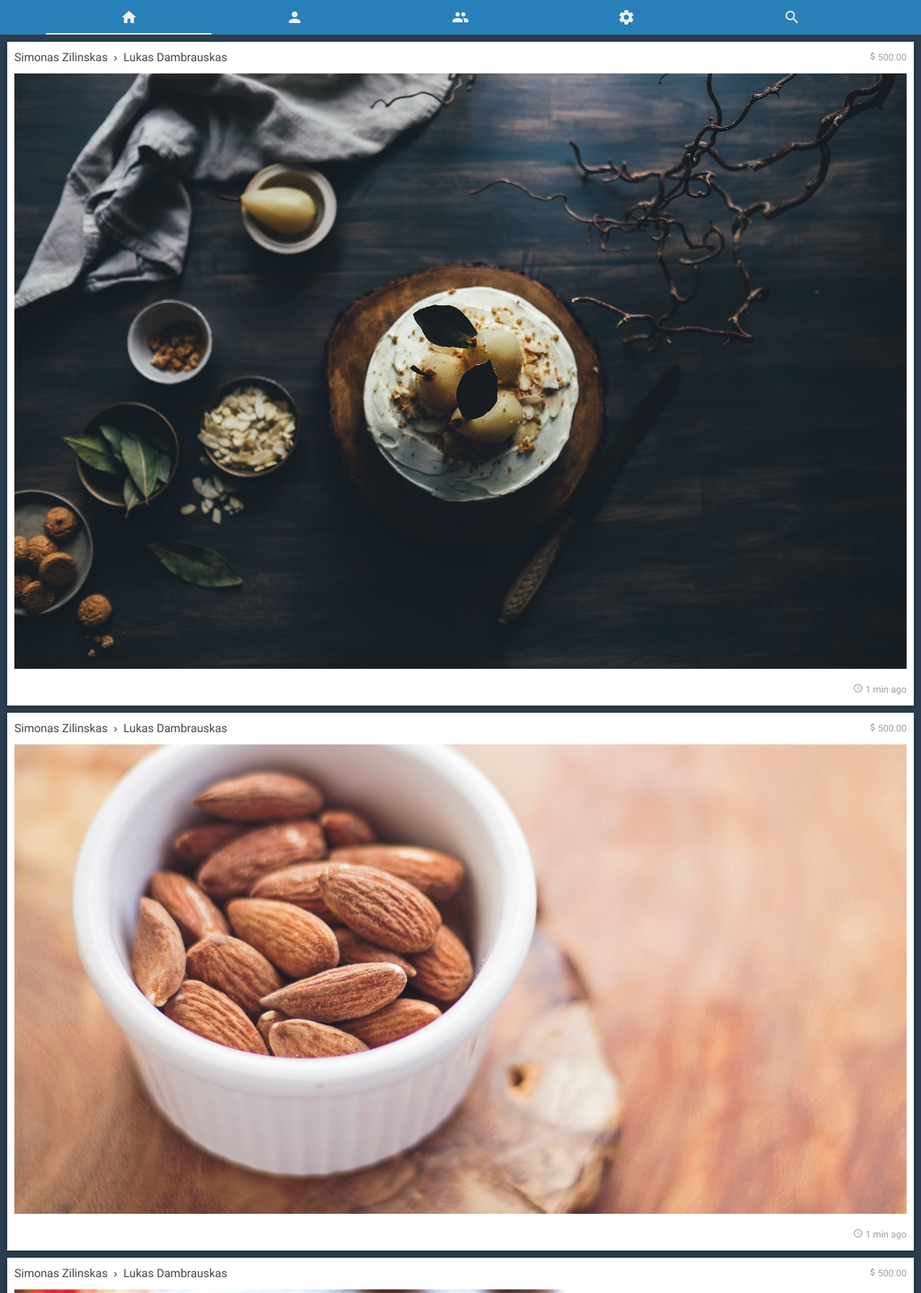
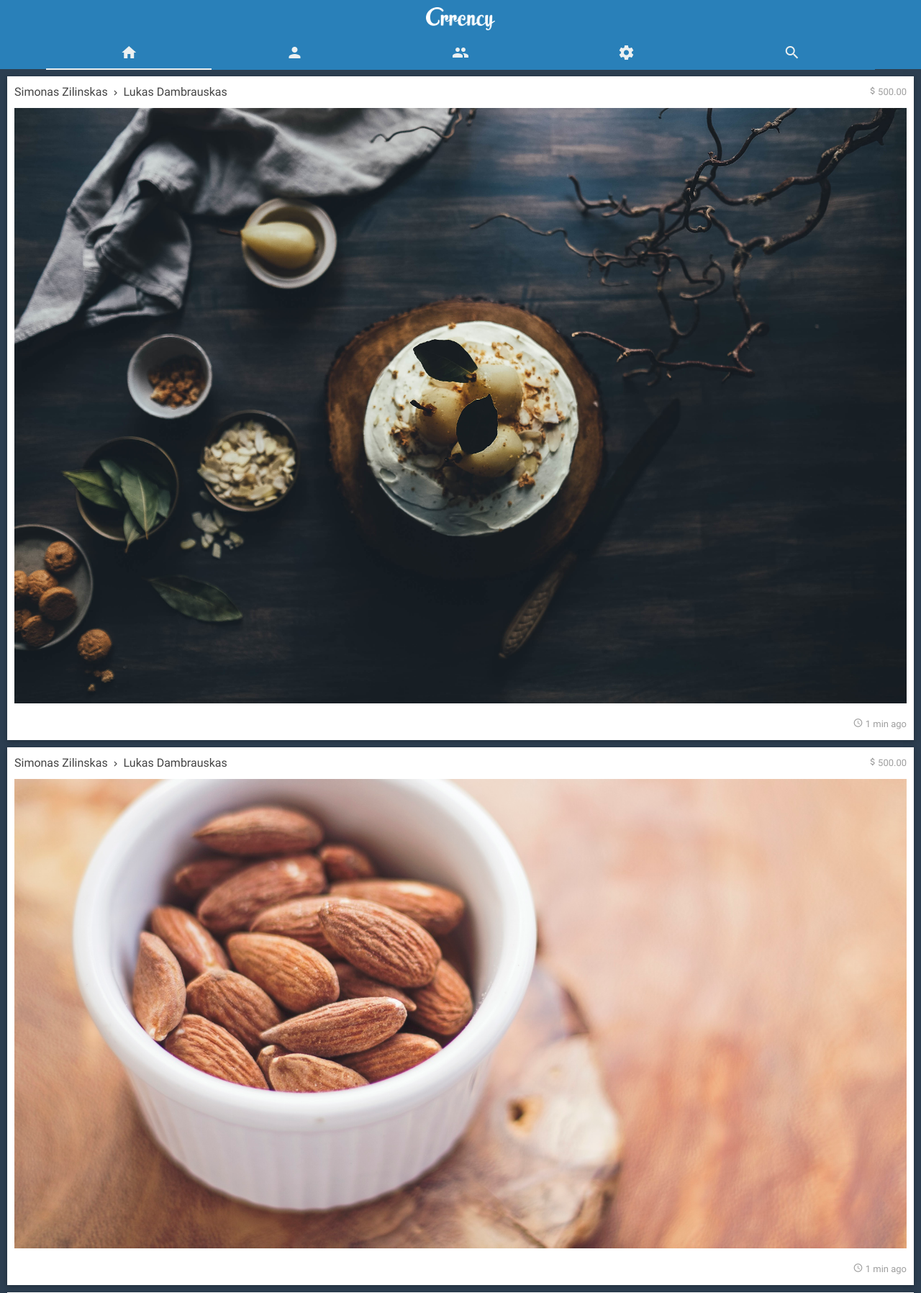
Before and after one commit to aleksandrmaksimoviclt/crrency_web_app, a Django app: page /dashboard/ in a window 1280 px wide. Shown: the top 1796 px of the page at 72% size. Run offline with Django 3.2, Linux system fonts and the light colour scheme; parts of the project's set-up code (start-up, migrations or seed data) failed here and were passed over.

Commit message:
Added logo header

```diff
--- a/dashboard/templates/dashboard/index.html
+++ b/dashboard/templates/dashboard/index.html
@@ -45,9 +45,11 @@
       </div>
     </div>
   </div>
-
 <!--Navigation Tabs Open-->
-<section class="darkblue fixed" style="width:100%; height:48px; z-index:8000;" id="navigation-tabs">
+<section class="darkblue fixed" style="width:100%; height:96px; z-index:8000;" id="navigation-tabs">
+		<div class="container row nomargin center logo-header">
+			<img class="logo" src="{% static 'dashboard/img/logo.png' %}">
+		</div>
 
 		<div class="row">
 			<div class="container">
@@ -67,7 +69,7 @@
 
 <!-- Tabs Content Open-->
 
-<section style="padding-top: 48px;" id="tabs-content">
+<section style="padding-top: 96px;" id="tabs-content">
 	<div id="timeline" class="col s12">
 		<div class="row-feed black-text post white z-depth-1">
 			<div class="col s12 row nomargin">
--- a/static/dashboard/css/body.css
+++ b/static/dashboard/css/body.css
@@ -35,13 +35,6 @@ img#avatar{/*width: 100%;*/	height:90px;}
 
 .preloader-wrapper {position: fixed;z-index: 999;margin: auto;top: 0;left: 0;bottom: 0;right: 0;}
 
-/* Navbar tabs */
-
-.col-5th{width: 20% !important;margin-left: auto;left: auto;right: auto;}
-.tabs .tab{min-width: 20px !important;}
-.tabs .indicator{background-color: #ECF0F1;}
-.navbar-fixed {position: fixed;}
-#navbar{transition: all 0.25s ease;}
 
 
 
@@ -56,6 +49,18 @@ html {overflow: scroll;overflow-x: hidden;}
 body{overflow: visible !important;background-color: #2C3E50;}
 ::-webkit-scrollbar {width: 0px;background: transparent;}
 
+/* Header */
+
+.logo-header{width:inherit;}
+img.logo {padding: 10px 0px 0px 0px;height: 42px;}
+
+.col-5th{width: 20% !important;margin-left: auto;left: auto;right: auto;}
+.tabs .tab{min-width: 20px !important;}
+.tabs .indicator{background-color: #ECF0F1;}
+.navbar-fixed {position: fixed;}
+#navbar{transition: all 0.25s ease;}
+
+
 /* Material Icons Sizes */
 .material-icons.sub { font-size: 12px; }
 .material-icons.md-14 { font-size: 14px; }
```
